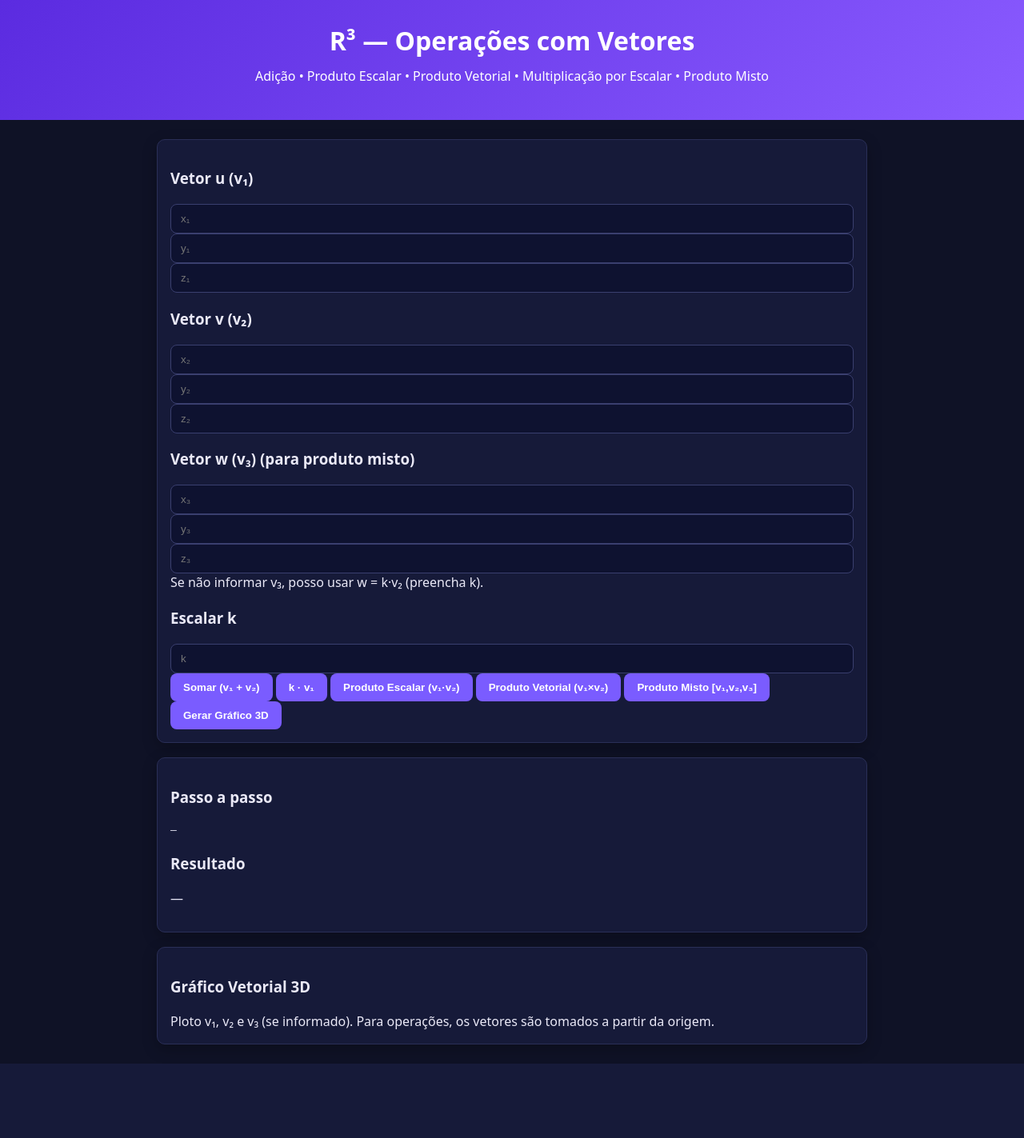
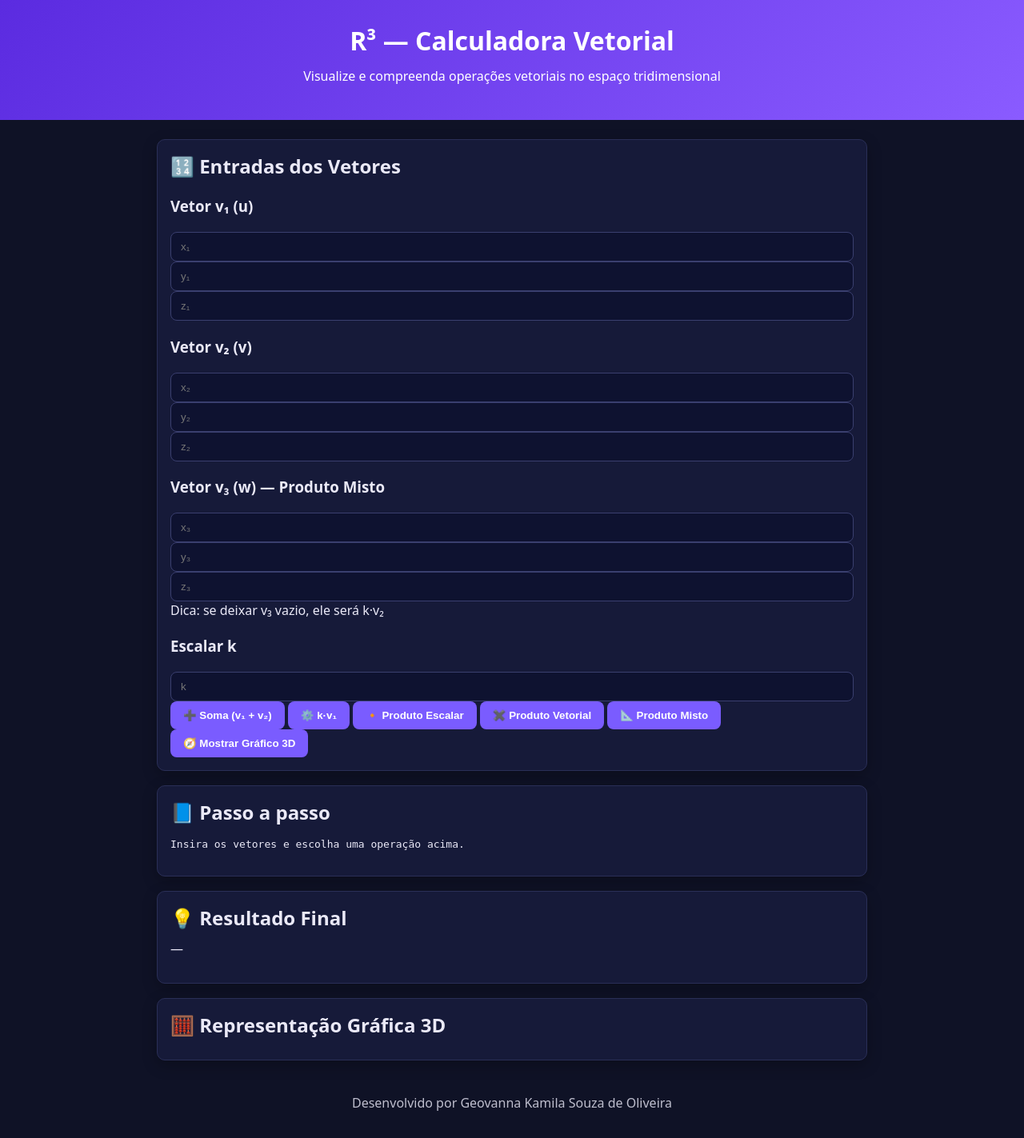
Before and after one commit to geovannakamila/calculadora-vetores, a Flask app: page / in a window 1280 px wide. Shown: the whole page at 80% size. Before the commit the page ends 1330 px from the top, so only its background shows below. Run offline with Flask 3, Linux system fonts and the light colour scheme; some libraries are stand-ins or nearby versions.

Commit message:
Revise index.html for improved UX and clarity
Updated the title and headings for better clarity and user experience. Enhanced the form layout and button labels to improve usability.

```diff
--- a/templates/index.html
+++ b/templates/index.html
@@ -3,80 +3,78 @@
   <head>
     <meta charset="utf-8" />
     <meta name="viewport" content="width=device-width, initial-scale=1" />
-    <title>R³ — Operações com Vetores</title>
+    <title>R³ — Calculadora Vetorial Completa</title>
     <link rel="stylesheet" href="{{ url_for('static', filename='style.css') }}">
     <script src="https://cdn.plot.ly/plotly-latest.min.js"></script>
   </head>
+
   <body>
     <header>
-      <h1>R³ — Operações com Vetores</h1>
-      <p>Adição • Produto Escalar • Produto Vetorial • Multiplicação por Escalar • Produto Misto</p>
+      <h1>R³ — Calculadora Vetorial</h1>
+      <p>Visualize e compreenda operações vetoriais no espaço tridimensional</p>
     </header>
 
     <main>
-      <section class="card">
+      <section class="card input-area">
+        <h2>🔢 Entradas dos Vetores</h2>
         <form id="form">
-          <div class="row">
-            <div class="col">
-              <h3>Vetor u (v₁)</h3>
-              <div class="inputs">
+          <div class="vetor-group">
+            <h3>Vetor v₁ (u)</h3>
             <input name="v1x" type="number" placeholder="x₁">
             <input name="v1y" type="number" placeholder="y₁">
             <input name="v1z" type="number" placeholder="z₁">
           </div>
-            </div>
-            <div class="col">
-              <h3>Vetor v (v₂)</h3>
-              <div class="inputs">
+
+          <div class="vetor-group">
+            <h3>Vetor v₂ (v)</h3>
             <input name="v2x" type="number" placeholder="x₂">
             <input name="v2y" type="number" placeholder="y₂">
             <input name="v2z" type="number" placeholder="z₂">
           </div>
-            </div>
-            <div class="col">
-              <h3>Vetor w (v₃) (para produto misto)</h3>
-              <div class="inputs">
+
+          <div class="vetor-group">
+            <h3>Vetor v₃ (w) — Produto Misto</h3>
             <input name="v3x" type="number" placeholder="x₃">
             <input name="v3y" type="number" placeholder="y₃">
             <input name="v3z" type="number" placeholder="z₃">
-              </div>
-              <p class="hint">Se não informar v₃, posso usar w = k·v₂ (preencha k).</p>
-            </div>
+            <p class="hint">Dica: se deixar v₃ vazio, ele será k·v₂</p>
           </div>
 
-          <div class="row">
-            <div class="col">
+          <div class="vetor-group">
             <h3>Escalar k</h3>
-              <div class="inputs">
             <input name="escalar" type="number" placeholder="k">
-              </div>
-            </div>
           </div>
 
           <div class="buttons">
-            <button type="button" onclick="enviar('soma')">Somar (v₁ + v₂)</button>
-            <button type="button" onclick="enviar('multiplicacao_escalar')">k · v₁</button>
-            <button type="button" onclick="enviar('produto_escalar')">Produto Escalar (v₁·v₂)</button>
-            <button type="button" onclick="enviar('produto_vetorial')">Produto Vetorial (v₁×v₂)</button>
-            <button type="button" onclick="enviar('produto_misto')">Produto Misto [v₁,v₂,v₃]</button>
-            <button type="button" class="secondary" onclick="gerarGrafico()">Gerar Gráfico 3D</button>
+            <button type="button" onclick="enviar('soma')">➕ Soma (v₁ + v₂)</button>
+            <button type="button" onclick="enviar('multiplicacao_escalar')">⚙️ k·v₁</button>
+            <button type="button" onclick="enviar('produto_escalar')">🔸 Produto Escalar</button>
+            <button type="button" onclick="enviar('produto_vetorial')">✖️ Produto Vetorial</button>
+            <button type="button" onclick="enviar('produto_misto')">📐 Produto Misto</button>
+            <button type="button" class="secondary" onclick="gerarGrafico()">🧭 Mostrar Gráfico 3D</button>
           </div>
         </form>
       </section>
 
       <section class="card">
-        <h3>Passo a passo</h3>
-        <pre id="passos">—</pre>
-        <h3>Resultado</h3>
+        <h2>📘 Passo a passo</h2>
+        <pre id="passos">Insira os vetores e escolha uma operação acima.</pre>
+      </section>
+
+      <section class="card">
+        <h2>💡 Resultado Final</h2>
         <p id="resultado">—</p>
       </section>
 
       <section class="card">
-        <h3>Gráfico Vetorial 3D</h3>
+        <h2>🧮 Representação Gráfica 3D</h2>
         <div id="grafico"></div>
-        <div class="legend-hint">Ploto v₁, v₂ e v₃ (se informado). Para operações, os vetores são tomados a partir da origem.</div>
       </section>
     </main>
+
+    <footer>
+      <p>Desenvolvido por Geovanna Kamila Souza de Oliveira</p>
+    </footer>
 
     <script>
       async function enviar(tipo) {
@@ -89,14 +87,15 @@
 
         document.getElementById("passos").textContent = data.passos || "—";
         document.getElementById("resultado").textContent =
-          (Array.isArray(data.resultado) ? `(${data.resultado.map(n => typeof n === "number" ? fmt(n) : n).join(", ")})` :
-           (data.resultado ?? "—"));
+          Array.isArray(data.resultado)
+            ? `(${data.resultado.map(n => fmt(n)).join(", ")})`
+            : (data.resultado ?? "—");
       }
 
       function fmt(x) {
         if (x === null || x === undefined) return "0";
         const i = Math.trunc(x);
-        return Math.abs(x - i) < 1e-12 ? String(i) : Number(x).toFixed(4).replace(/\.?0+$/,"");
+        return Math.abs(x - i) < 1e-12 ? String(i) : Number(x).toFixed(3).replace(/\.?0+$/,"");
       }
 
       function getVal(name) {
@@ -111,23 +110,39 @@
 
         const traces = [];
 
-        function addVec(v, nome) {
+        const cores = ["#9f67ff", "#47a3ff", "#4ef09a"];
+        const nomes = ["v₁", "v₂", "v₃"];
+        const vetores = [v1, v2, v3];
+
+        vetores.forEach((v, i) => {
+          if (Math.abs(v[0])+Math.abs(v[1])+Math.abs(v[2])>0){
             traces.push({
-            x: [0, v[0]], y: [0, v[1]], z: [0, v[2]],
-            type: "scatter3d", mode: "lines+markers",
-            line: { width: 6 }, name: nome
+              x: [0, v[0]],
+              y: [0, v[1]],
+              z: [0, v[2]],
+              type: "scatter3d",
+              mode: "lines+markers+text",
+              line: { color: cores[i], width: 6 },
+              marker: { size: 5, color: cores[i] },
+              text: [null, nomes[i]],
+              textposition: "top center",
+              name: nomes[i]
             });
           }
-
-        addVec(v1, "v₁");
-        addVec(v2, "v₂");
-        if (Math.abs(v3[0]) + Math.abs(v3[1]) + Math.abs(v3[2]) > 0) addVec(v3, "v₃");
+        });
 
         Plotly.newPlot("grafico", traces, {
-          scene: { xaxis:{title:"X"}, yaxis:{title:"Y"}, zaxis:{title:"Z"} },
-          margin: {l:0, r:0, t:0, b:0},
-          paper_bgcolor:"#15151a", font:{color:"#fff"}
-        }, {displaylogo:false});
+          scene: {
+            xaxis:{title:"Eixo X"},
+            yaxis:{title:"Eixo Y"},
+            zaxis:{title:"Eixo Z"},
+            aspectmode: "cube"
+          },
+          paper_bgcolor:"#15151a",
+          plot_bgcolor:"#15151a",
+          font:{color:"#fff"},
+          margin:{l:0,r:0,t:0,b:0}
+        });
       }
     </script>
   </body>
```
Lines whose indentation alone changed are shown as unchanged.
